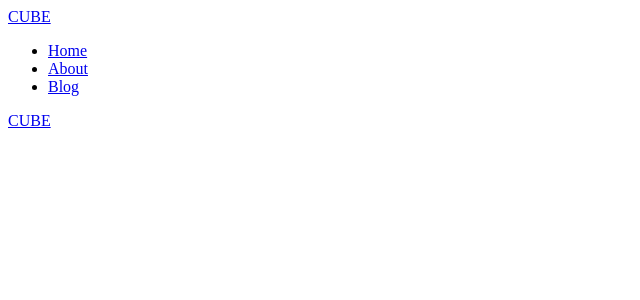
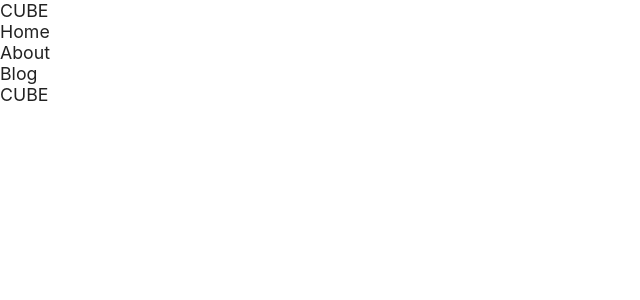
Before and after one commit to itc-s22008/newblog, a Next.js app: page / in a window 1280 px wide. Shown: the top 300 px of the page, without its empty margins (0-640 px from the left). Built offline with nearby package versions, Linux system fonts and the light colour scheme.

Commit message:
3.3 global style

```diff
--- a/pages/_app.js
+++ b/pages/_app.js
@@ -1,3 +1,4 @@
+import 'styles/globals.css'
 import Layout from 'components/layout'
 
 function MyApp ({ Component, pageProps }) {
--- a/styles/globals.css
+++ b/styles/globals.css
@@ -1,107 +1,76 @@
 :root {
-  --max-width: 1100px;
-  --border-radius: 12px;
-  --font-mono: ui-monospace, Menlo, Monaco, 'Cascadia Mono', 'Segoe UI Mono',
-    'Roboto Mono', 'Oxygen Mono', 'Ubuntu Monospace', 'Source Code Pro',
-    'Fira Mono', 'Droid Sans Mono', 'Courier New', monospace;
+  /* カラー（色） */
+  --white: #ffffff;
+  --gray-10: #eeeeee;
+  --gray-25: #aaaaaa;
+  --gray-50: #707070;
+  --gray-75: #444444;
+  --black: #222222;
+  --accent: #0d87e0;
 
-  --foreground-rgb: 0, 0, 0;
-  --background-start-rgb: 214, 219, 220;
-  --background-end-rgb: 255, 255, 255;
+  /* タイポグラフィ（フォントサイズ） */
+  --body: clamp(1rem, 0.95rem + 0.2vw, 1.125rem); /* 16-18px */
+  --display: clamp(4.5rem, 1.83rem + 11.34vw, 10rem); /* 72-160 */
+  --heading1: clamp(2rem, 1.3rem + 3vw, 4rem); /* 32-64px */
+  --heading2: calc(var(--body) * 1.5); /* 24-27px */
+  --heading3: calc(var(--body) * 1.2); /* 19.2-21.6px */
+  --small-heading2: clamp(0.875rem, 4vw - 1rem, 1.6875rem); /* 14-27px */
+  --small-heading3: calc(var(--small-heading2) * 0.86); /* 12-23px */
 
-  --primary-glow: conic-gradient(
-    from 180deg at 50% 50%,
-    #16abff33 0deg,
-    #0885ff33 55deg,
-    #54d6ff33 120deg,
-    #0071ff33 160deg,
-    transparent 360deg
-  );
-  --secondary-glow: radial-gradient(
-    rgba(255, 255, 255, 1),
-    rgba(255, 255, 255, 0)
-  );
-
-  --tile-start-rgb: 239, 245, 249;
-  --tile-end-rgb: 228, 232, 233;
-  --tile-border: conic-gradient(
-    #00000080,
-    #00000040,
-    #00000030,
-    #00000020,
-    #00000010,
-    #00000010,
-    #00000080
-  );
-
-  --callout-rgb: 238, 240, 241;
-  --callout-border-rgb: 172, 175, 176;
-  --card-rgb: 180, 185, 188;
-  --card-border-rgb: 131, 134, 135;
+  /* スペース（余白・間隔） */
+  --space-xs: clamp(1.25rem, 1rem + 0.98vw, 1.875rem); /* 20-30px */
+  --space-sm: calc(var(--space-xs) * 1.5); /* 30-45px */
+  --space-md: calc(var(--space-xs) * 2); /* 40-60px */
+  --space-lg: calc(var(--space-xs) * 3); /* 60-90px */
+  --space-xl: calc(var(--space-xs) * 4); /* 80-120px */
+  --space-jump: clamp(1.25rem, 0.35rem + 3.8vw, 3.75rem); /* 20-60px */
 }
 
-@media (prefers-color-scheme: dark) {
-  :root {
-    --foreground-rgb: 255, 255, 255;
-    --background-start-rgb: 0, 0, 0;
-    --background-end-rgb: 0, 0, 0;
-
-    --primary-glow: radial-gradient(rgba(1, 65, 255, 0.4), rgba(1, 65, 255, 0));
-    --secondary-glow: linear-gradient(
-      to bottom right,
-      rgba(1, 65, 255, 0),
-      rgba(1, 65, 255, 0),
-      rgba(1, 65, 255, 0.3)
-    );
-
-    --tile-start-rgb: 2, 13, 46;
-    --tile-end-rgb: 2, 5, 19;
-    --tile-border: conic-gradient(
-      #ffffff80,
-      #ffffff40,
-      #ffffff30,
-      #ffffff20,
-      #ffffff10,
-      #ffffff10,
-      #ffffff80
-    );
-
-    --callout-rgb: 20, 20, 20;
-    --callout-border-rgb: 108, 108, 108;
-    --card-rgb: 100, 100, 100;
-    --card-border-rgb: 200, 200, 200;
-  }
+/* 基本設定 */
+body {
+  color: var(--black);
+  font-family: -apple-system, BlinkMacSystemFont, 'Segoe UI', Helvetica, Arial,
+    sans-serif;
+  font-size: var(--body);
 }
 
-* {
-  box-sizing: border-box;
-  padding: 0;
-  margin: 0;
+h1 {
+  font-size: var(--heading1);
 }
 
-html,
-body {
-  max-width: 100vw;
-  overflow-x: hidden;
+h2 {
+  font-size: var(--heading2);
 }
 
-body {
-  color: rbg(--foreground-rgb);
-  background: linear-gradient(
-      to bottom,
-      transparent,
-      rgb(var(--background-end-rgb))
-    )
-    rgb(var(--background-start-rgb));
+h3 {
+  font-size: var(--heading3);
+}
+
+/* next/image */
+span > img {
+  transition: 0.2s;
+}
+
+/* リセット */
+body,
+h1,
+h2,
+h3,
+p,
+figure,
+ul {
+  margin: 0;
+  padding: 0;
+  list-style: none;
+}
+
+*,
+*::before,
+*::after {
+  box-sizing: border-box;
 }
 
 a {
   color: inherit;
   text-decoration: none;
 }
-
-@media (prefers-color-scheme: dark) {
-  html {
-    color-scheme: dark;
-  }
-}
```
Also changed, not shown: hero.module.css (added, +13 -0 lines).
